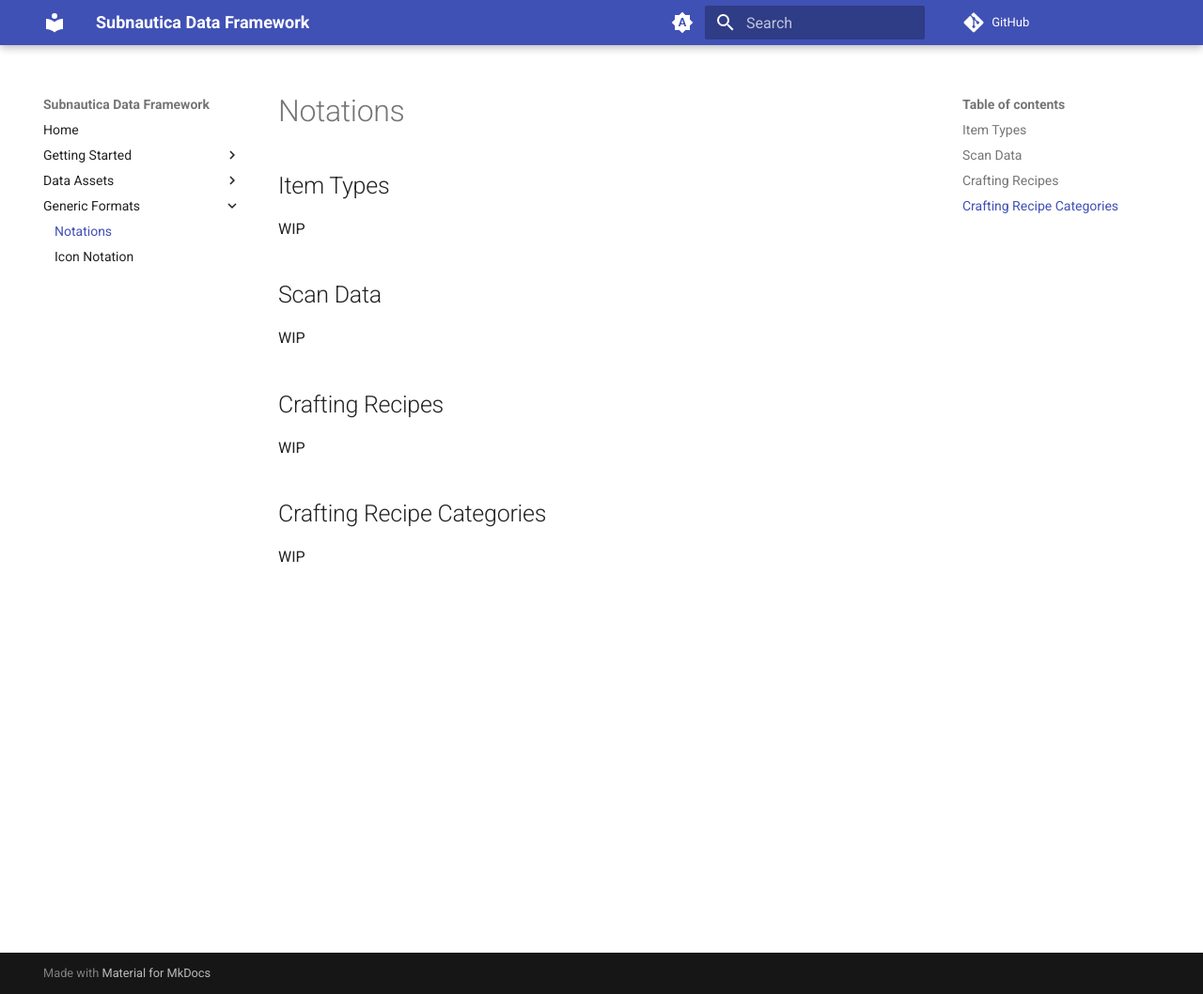
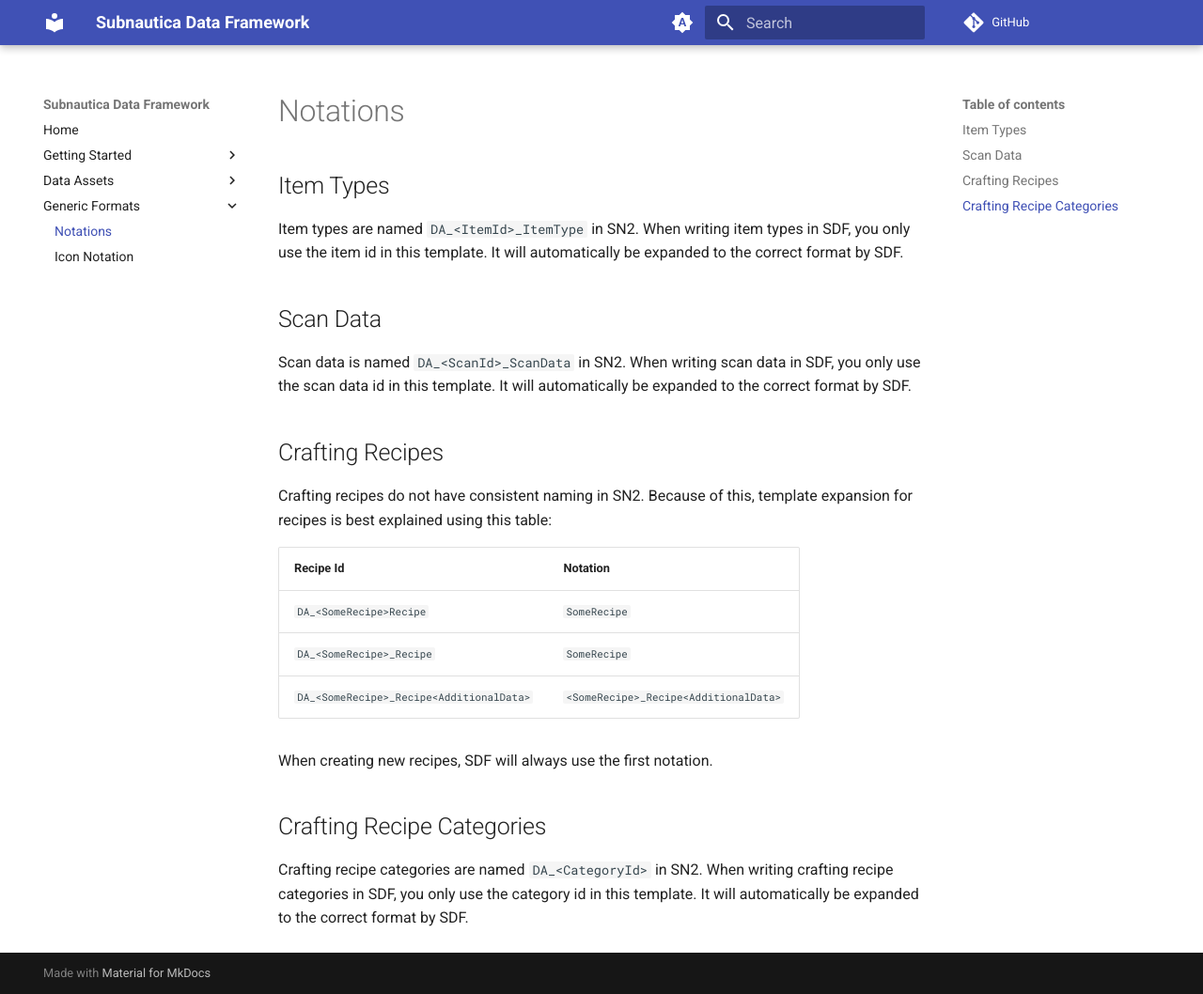
Before and after one commit to LimoDerEchte/SDF-Docs, an MkDocs documentation site: the page built from docs/generic/notations.md, in a window 1280 px wide and 1058 px high. Shown: the whole window at 94% size. Built offline with MkDocs 1.6.1 and Material for MkDocs 9.7.7, drawn with Linux system fonts in a browser that asks for light colours; comment, search, counter and statistics services are not loaded.

Commit message:
Notations

```diff
--- a/docs/generic/notations.md
+++ b/docs/generic/notations.md
@@ -1,13 +1,21 @@
 # Notations
 
 ## Item Types
-WIP
+Item types are named `DA_<ItemId>_ItemType` in SN2. When writing item types in SDF, you only use the item id in this template. It will automatically be expanded to the correct format by SDF.
 
 ## Scan Data
-WIP
+Scan data is named `DA_<ScanId>_ScanData` in SN2. When writing scan data in SDF, you only use the scan data id in this template. It will automatically be expanded to the correct format by SDF.
 
 ## Crafting Recipes
-WIP
+Crafting recipes do not have consistent naming in SN2. Because of this, template expansion for recipes is best explained using this table:
+
+| Recipe Id                                | Notation                              |
+|------------------------------------------|---------------------------------------|
+| `DA_<SomeRecipe>Recipe`                  | `SomeRecipe`                          |
+| `DA_<SomeRecipe>_Recipe`                 | `SomeRecipe`                          |
+| `DA_<SomeRecipe>_Recipe<AdditionalData>` | `<SomeRecipe>_Recipe<AdditionalData>` |
+
+When creating new recipes, SDF will always use the first notation.
 
 ## Crafting Recipe Categories
-WIP
+Crafting recipe categories are named `DA_<CategoryId>` in SN2. When writing crafting recipe categories in SDF, you only use the category id in this template. It will automatically be expanded to the correct format by SDF.
```
